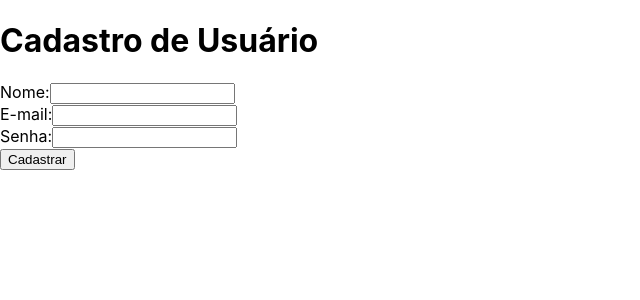
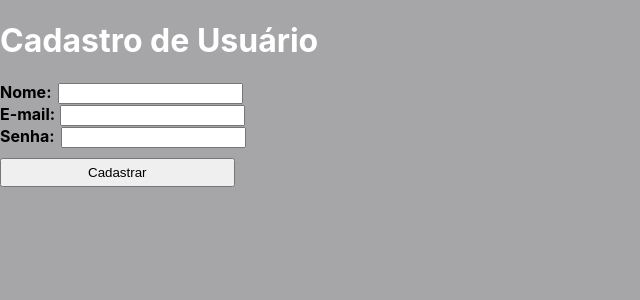
Before and after one commit to Milton-Rafael-da-Silva-Nunes/MeuSite, a React (Create React App) app: page / in a window 1280 px wide. Shown: the top 300 px of the page, without its empty margins (0-640 px from the left). Built offline with nearby package versions, Linux system fonts and the light colour scheme.

Commit message:
Estilizando tela de Cadastro

```diff
--- /dev/null
+++ b/src/App.css
@@ -0,0 +1,30 @@
+body {
+    background: rgb(166, 166, 168);
+}
+
+h1 {
+    color: white;
+}
+
+label {
+    color: black;
+    font-weight: bold;
+}
+
+input {
+    margin-left: 5pt;
+}
+
+input#email {
+    margin-left: 4pt;
+}
+
+button {
+    margin-top: 10px;
+    padding: 5px 86px;
+}
+
+p#error {
+    background: rgb(219, 95, 95);
+    margin-right: 380px;
+}
--- a/src/App.js
+++ b/src/App.js
@@ -1,4 +1,5 @@
 import React, { Component } from "react";
+import "./App.css";
 
 class App extends Component {
 
@@ -32,7 +33,7 @@ class App extends Component {
 
                 <h1>Cadastro de Usuário</h1>
 
-                {this.state.error && <p>* {this.state.error} *</p>}
+                {this.state.error && <p id="error">* {this.state.error} *</p>}
 
                 <form onSubmit={this.cadastrar}>
                     <label>Nome:</label>
@@ -43,7 +44,7 @@ class App extends Component {
 
                     <label>E-mail:</label>
                     <input type="text" name="email" value={this.state.email}
-                        onChange={(event) => this.setState({ email: event.target.value })}></input>
+                        onChange={(event) => this.setState({ email: event.target.value })} id="email"></input>
 
                     <br />
 
```
